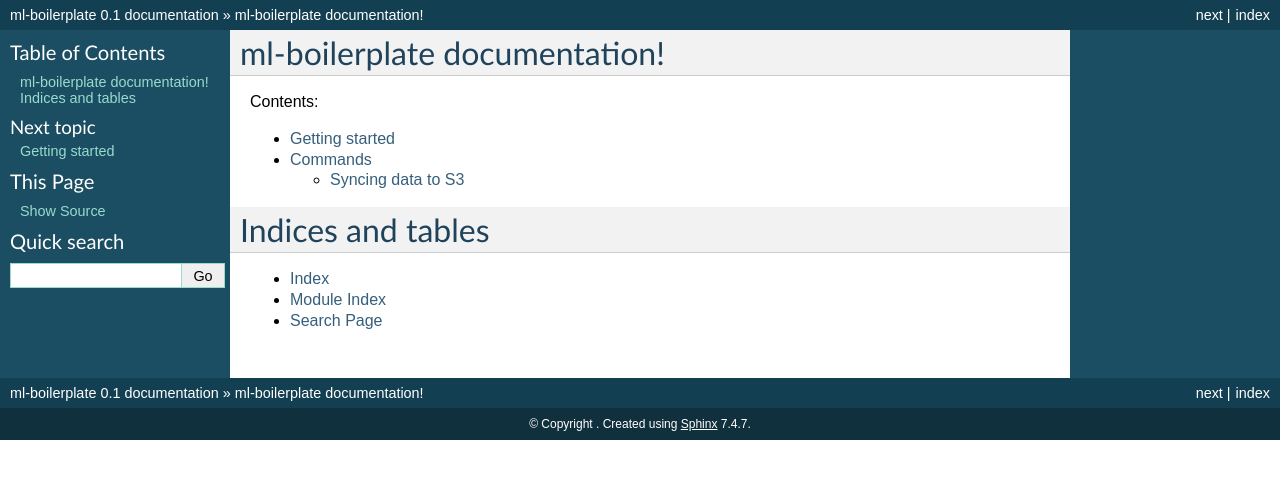
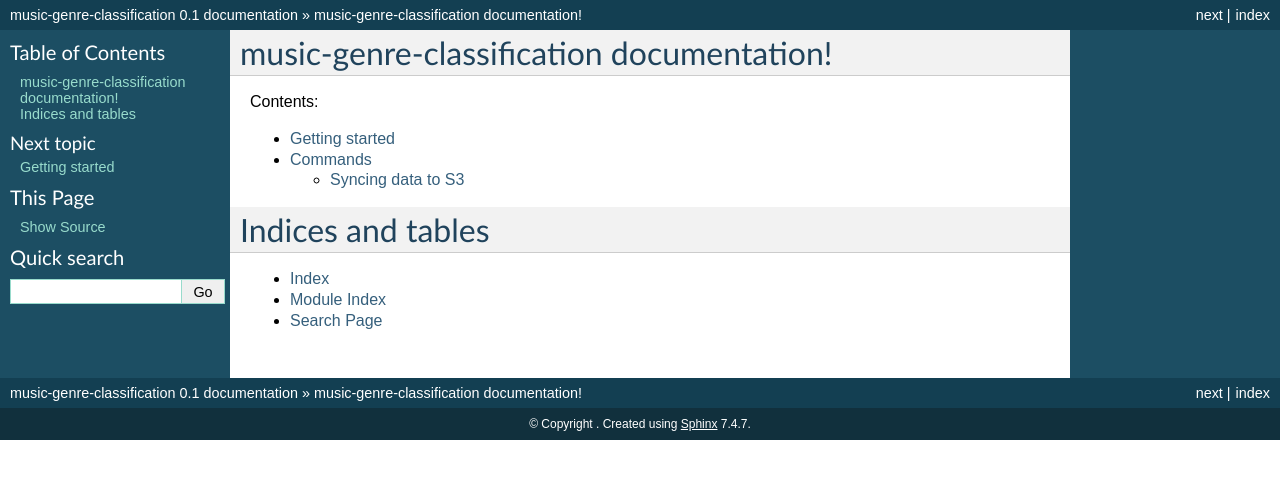
Before and after one commit to Francesco-Ranieri/music-genre-classification, a Sphinx documentation site: the page built from docs/index.rst, in a window 1280 px wide. Shown: the top 479 px of the page. Built offline with Sphinx 7.4.7, drawn with Linux system fonts in a browser that asks for light colours.

Commit message:
fix: project rename

```diff
--- a/docs/conf.py
+++ b/docs/conf.py
@@ -1,6 +1,6 @@
 # -*- coding: utf-8 -*-
 #
-# ml-boilerplate documentation build configuration file, created by
+# music-genre-classification documentation build configuration file, created by
 # sphinx-quickstart.
 #
 # This file is execfile()d with the current directory set to its containing dir.
@@ -41,7 +41,7 @@ source_suffix = '.rst'
 master_doc = 'index'
 
 # General information about the project.
-project = u'ml-boilerplate'
+project = u'music-genre-classification'
 
 # The version info for the project you're documenting, acts as replacement for
 # |version| and |release|, also used in various other places throughout the
@@ -164,7 +164,7 @@ html_static_path = ['_static']
 # html_file_suffix = None
 
 # Output file base name for HTML help builder.
-htmlhelp_basename = 'ml-boilerplatedoc'
+htmlhelp_basename = 'music-genre-classificationdoc'
 
 
 # -- Options for LaTeX output --------------------------------------------------
@@ -184,8 +184,8 @@ latex_elements = {
 # (source start file, target name, title, author, documentclass [howto/manual]).
 latex_documents = [
     ('index',
-     'ml-boilerplate.tex',
-     u'ml-boilerplate Documentation',
+     'music-genre-classification.tex',
+     u'music-genre-classification Documentation',
      u"ranierifr", 'manual'),
 ]
 
@@ -215,7 +215,7 @@ latex_documents = [
 # One entry per manual page. List of tuples
 # (source start file, name, description, authors, manual section).
 man_pages = [
-    ('index', 'ml-boilerplate', u'ml-boilerplate Documentation',
+    ('index', 'music-genre-classification', u'music-genre-classification Documentation',
      [u"ranierifr"], 1)
 ]
 
@@ -229,8 +229,8 @@ man_pages = [
 # (source start file, target name, title, author,
 #  dir menu entry, description, category)
 texinfo_documents = [
-    ('index', 'ml-boilerplate', u'ml-boilerplate Documentation',
-     u"ranierifr", 'ml-boilerplate',
+    ('index', 'music-genre-classification', u'music-genre-classification Documentation',
+     u"ranierifr", 'music-genre-classification',
      'boilerplate for machine learning projects', 'Miscellaneous'),
 ]
 
--- a/docs/index.rst
+++ b/docs/index.rst
@@ -1,9 +1,9 @@
-.. ml-boilerplate documentation master file, created by
+.. music-genre-classification documentation master file, created by
    sphinx-quickstart.
    You can adapt this file completely to your liking, but it should at least
    contain the root `toctree` directive.
 
-ml-boilerplate documentation!
+music-genre-classification documentation!
 ==============================================
 
 Contents:
```
Also changed, not shown: README.md (+1 -1 lines), README_old.md (+1 -1 lines), docs/model_cards/model_card_RF.md (+4 -4 lines), 3 other files.
